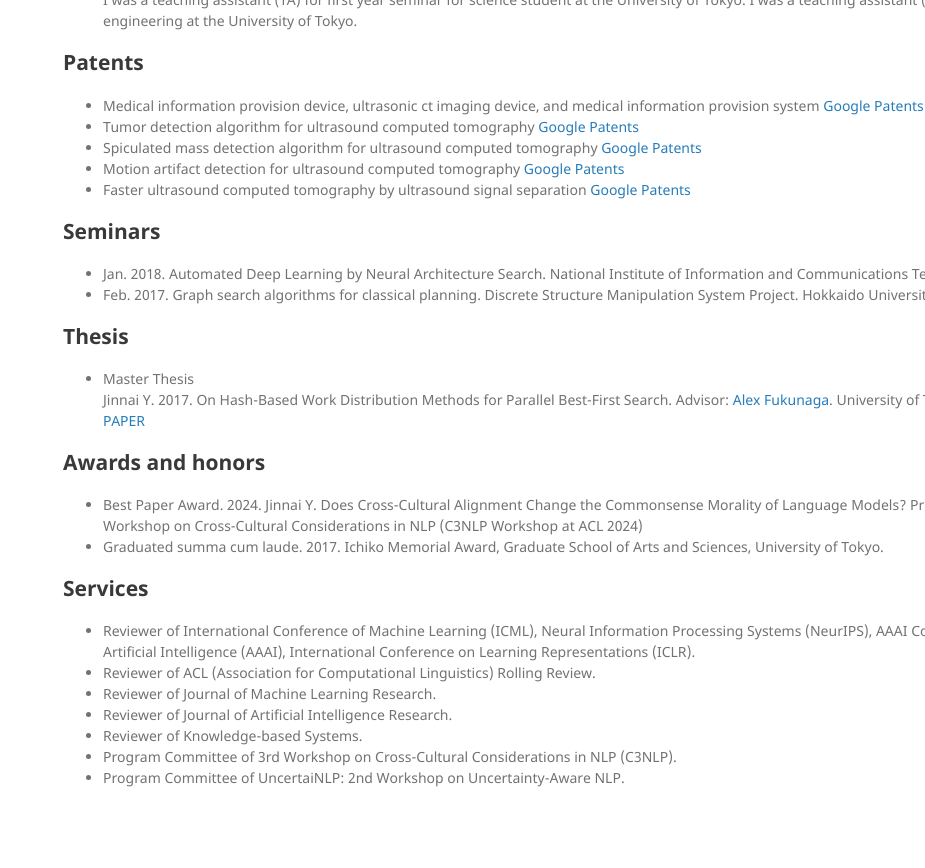
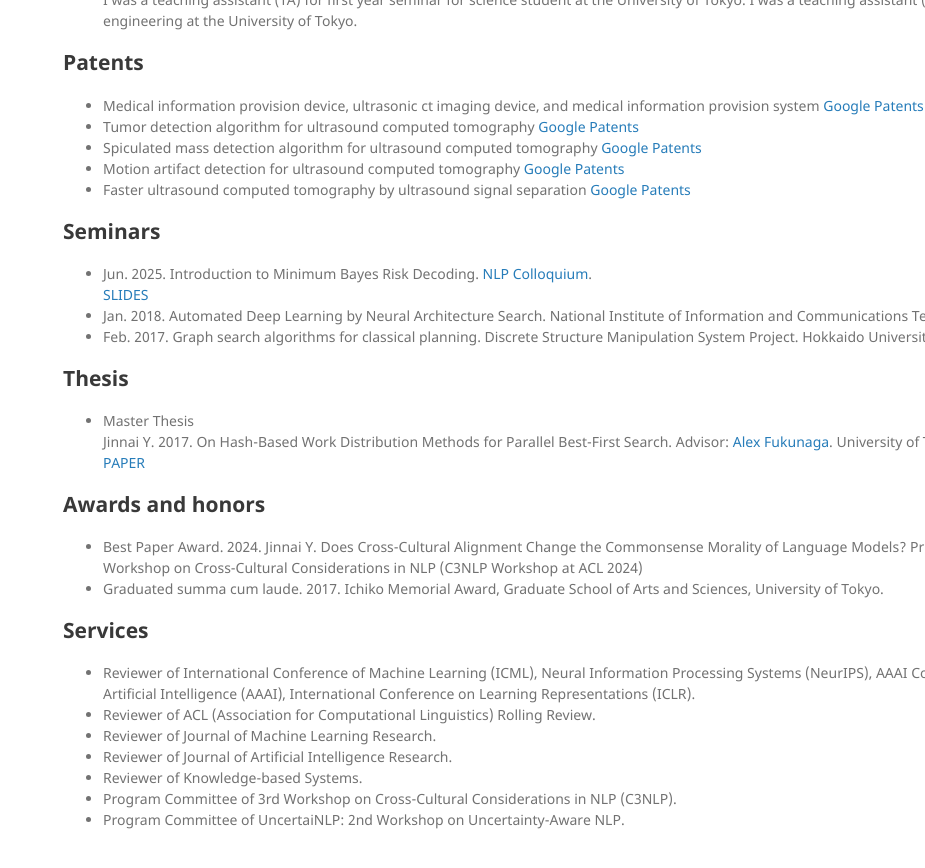
Before and after one commit to jinnaiyuu/jinnaiyuu.github.io, a Jekyll site: the page built from index.md, in a window 1280 px wide and 900 px high, scrolled down 5044 px. Shown: the top 868 px of the window, without its empty margins (355-1280 px from the left). Built offline with Jekyll 4.4.1, drawn with Linux system fonts in a browser that asks for light colours; our own code applies the rules of GitHub Pages for plain Markdown files.

Commit message:
added mbr decoding slides

```diff
--- a/index.md
+++ b/index.md
@@ -84,6 +84,8 @@ I was a teaching assistant (TA) for information engineering at the University of
 
 
 ## Seminars
+- Jun. 2025. Introduction to Minimum Bayes Risk Decoding. [NLP Colloquium](https://nlp-colloquium-jp.github.io/).
+[SLIDES](../pdf/slides/Intro-MBR-decoding.pdf)
 - Jan. 2018. Automated Deep Learning by Neural Architecture Search. National Institute of Information and Communications Technology, Japan.
 - Feb. 2017. Graph search algorithms for classical planning. Discrete Structure Manipulation System Project. Hokkaido University, Japan.
 
```
Also changed, not shown: ja/index.md (+2 -0 lines), 1 other file.
